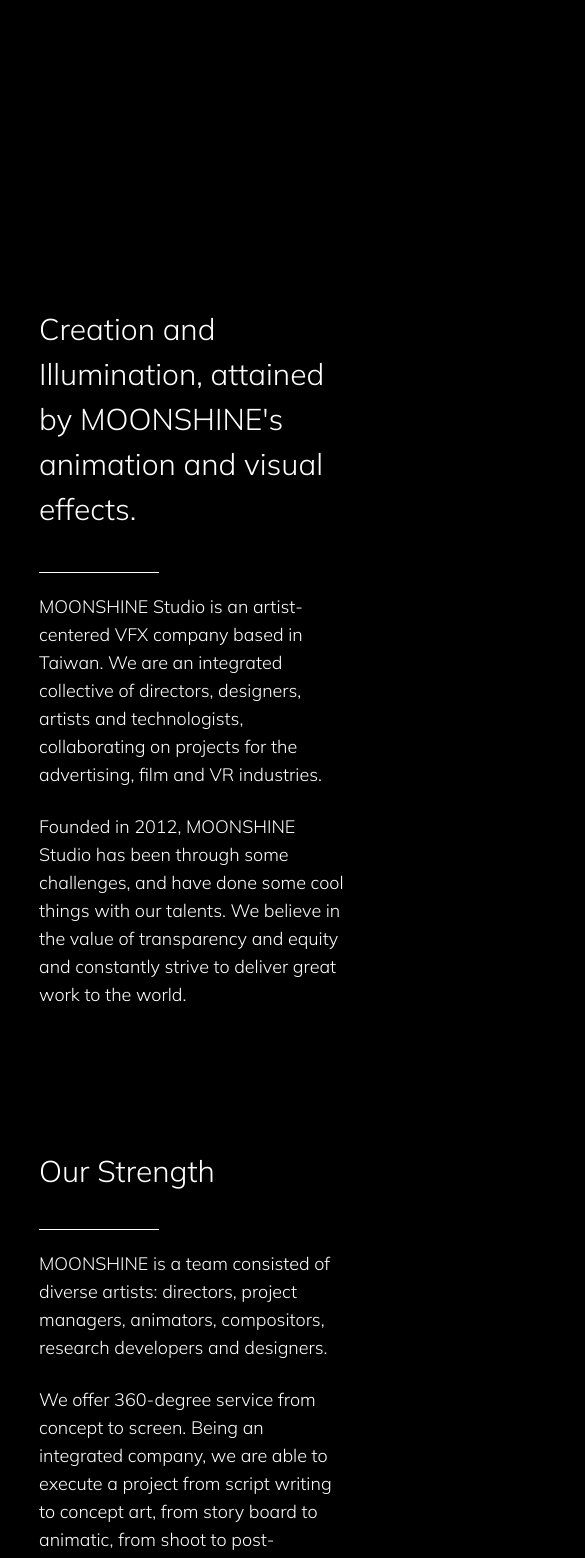
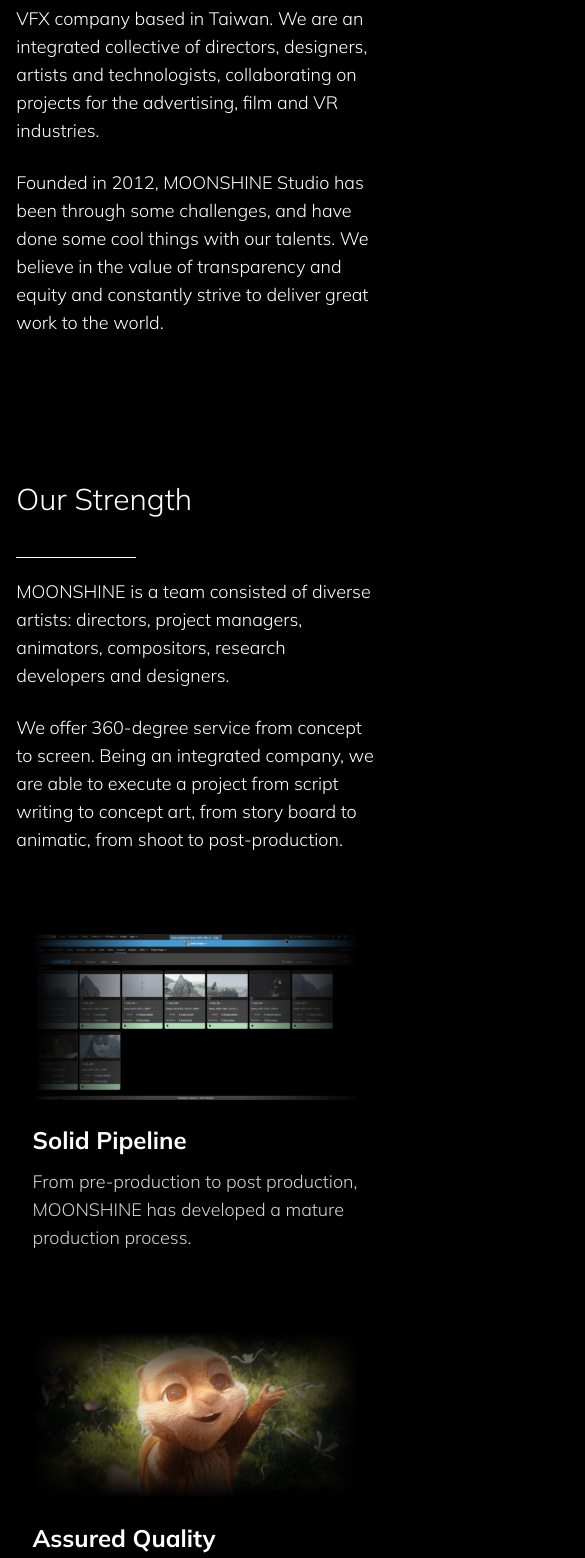
Before and after one commit to MoonShineVFX/moonshine-2022website, a React (Create React App) app: page /about in a window 390 px wide. Shown: the part 432-1990 px from the top of the page, 585 px wide, since content can reach past the window. Built offline with nearby package versions, Linux system fonts and the light colour scheme; no server answers.

Commit message:
Updated rwd about contact

```diff
--- a/src/Components/Navbar_centerLogo.js
+++ b/src/Components/Navbar_centerLogo.js
@@ -109,7 +109,7 @@
           <div className=' absolute top-9 right-9 cursor-pointer' onClick={()=>{setShowMessage(false)}}>
             <TfiClose size={32} className="ml-auto" />
           </div>
-          <div className="block mb-16 mt-11">
+          <div className="block mb-5 mt-6 lg:mb-16 lg:mt-11">
             <Link
               to="/"
             >
--- a/src/Pages/Front/About/About.js
+++ b/src/Pages/Front/About/About.js
@@ -15,8 +15,8 @@
     <div>
       <SwiperBgImages imgData={bgimages}/>
       <div className="mt-16 z-10 relative">
-        <div className="w-4/5 mb-20 xs:w-full mx-auto " >
-          <h1 className='text-3xl font-light xs:text-2xl leading-normal ' >Creation and Illumination, attained by MOONSHINE's animation and visual effects.</h1>
+        <div className="w-11/12 lg:w-4/5 mb-20  mx-auto " >
+          <h1 className='text-2xl lg:text-3xl font-light  leading-normal ' >Creation and Illumination, attained by MOONSHINE's animation and visual effects.</h1>
           <div className='h-[1px] w-[120px] bg-white mt-10' ></div>
           <div className="text-lg mt-5 font-light" data-aos="fade" data-aos-duration="1500">
           MOONSHINE Studio is an artist-centered VFX company based in Taiwan. We are an integrated collective of directors, designers, artists and technologists, collaborating on projects for the advertising, film and VR industries.
@@ -36,30 +36,30 @@
           </div>
         </div>
       </div>
-      <div className="about_content flex flex-col w-3/4 mx-auto gap-20">
-        <div className='flex   text-white w-full items-center' data-aos="fade-up" data-aos-duration="1500">
-          <div className='w-4/6 relative'>
+      <div className="about_content flex flex-col w-10/12 lg:w-3/4 mx-auto gap-20">
+        <div className='flex flex-col md:flex-row   text-white w-full items-center' data-aos="fade-up" data-aos-duration="1500">
+          <div className='lg;w-4/6 relative'>
             <div
               className=' absolute top-0 w-full h-full'
               style={{background: `linear-gradient(90deg,#000,transparent 35%,transparent 65%,#000)`}}></div>
             <img src={process.env.PUBLIC_URL+'/images/about/about-s01.png'} alt=""  />
           </div>
 
-          <div className='w-2/3'>
+          <div className='lg:w-2/3 mt-6 lg:mt-0'>
             <div className='text-2xl font-bold'>Solid Pipeline</div>
             <div className='text-lg text-zinc-300 mt-3 font-light'>
               From pre-production to post production, MOONSHINE has developed a mature production process.
             </div>
           </div>
         </div>
-        <div className='flex   text-white w-full items-center' data-aos="fade-up" data-aos-duration="1500">
-          <div className='w-2/3'>
+        <div className='flex flex-col md:flex-row  text-white w-full items-center' data-aos="fade-up" data-aos-duration="1500">
+          <div className='lg:w-2/3 mt-6 lg:mt-0 order-2 md:order-1'>
             <div className='text-2xl font-bold'>Assured Quality</div>
             <div className='text-lg text-zinc-300   mt-3 font-light'>
               We strive for constantly making great visual works.
             </div>
           </div>
-          <div className='w-4/6 relative'>
+          <div className='lg:w-4/6 relative order-1 md:order-2'>
             <div
               className=' absolute top-0 w-full h-full'
               style={{background: `linear-gradient(90deg,#000,transparent 35%,transparent 65%,#000)`}}></div>
@@ -70,8 +70,8 @@
           </div>
 
         </div>
-        <div className='flex   text-white w-full items-center' data-aos="fade-up" data-aos-duration="1500">
-          <div className='w-4/6 relative'>
+        <div className='flex flex-col md:flex-row  text-white w-full items-center' data-aos="fade-up" data-aos-duration="1500">
+          <div className='lg:w-4/6 relative'>
             <div
               className=' absolute top-0 w-full h-full'
               style={{background: `linear-gradient(90deg,#000,transparent 35%,transparent 65%,#000)`}}></div>
@@ -80,21 +80,21 @@
               style={{background: `linear-gradient(1turn,#000,transparent 50%,transparent 65%,#000)`}}></div>
             <img src={process.env.PUBLIC_URL+'/images/about/about-s03.png'} alt="" />
           </div>
-          <div className='w-2/3'>
+          <div className='lg:w-2/3 mt-6 lg:mt-0'>
             <div className='text-2xl font-bold'>Diversity Works</div>
             <div className='text-lg text-zinc-300  mt-3 font-light'>
               Virtual, digital, realistic…We demonstrate different styles in all formats.
             </div>
           </div>
         </div>
-        <div className='flex   text-white w-full items-center' data-aos="fade-up" data-aos-duration="1500">
-          <div className='w-2/3'>
+        <div className='flex flex-col md:flex-row  text-white w-full items-center' data-aos="fade-up" data-aos-duration="1500">
+          <div className='lg:w-2/3 mt-6 lg:mt-0 order-2 md:order-1'>
             <div className='text-2xl font-bold'>Research Development</div>
             <div className='text-lg text-zinc-300  mt-3 font-light'>
               With our talented R&D technologists, we have developed our own tools and effects.
             </div>
           </div>
-          <div className='w-4/6 relative'>
+          <div className='lg:w-4/6 relative order-1 md:order-2'>
             <div
               className=' absolute top-0 w-full h-full'
               style={{background: `linear-gradient(90deg,#000,transparent 35%,transparent 65%,#000)`}}></div>
@@ -108,11 +108,11 @@
 
       </div>
       <div>
-        <div className="w-3/4 mt-20 xs:w-full mx-auto " data-aos="fade" data-aos-duration="1500">
+        <div className="w-10/12 lg:w-3/4 mt-20  mx-auto " data-aos="fade" data-aos-duration="1500">
           <h1 className=' xs:text-2xl leading-normal text-3xl md:text-3xl font-bold md:w-full py-4 leading-slug mb-10' >Locations</h1>
           <div className='h-[1px] w-[120px] bg-white mt-10' ></div>
           <div className="text-lg mt-5 font-light">
-            <div className='flex gap-20'>
+            <div className='flex flex-col lg:flex-row  gap-20'>
               <div>
                 <div className=' text-xl mb-5 font-bold'>TAIPEI</div>
                 <div className=' text-sm'>
--- a/src/Pages/Front/Components/SwiperBgImages.js
+++ b/src/Pages/Front/Components/SwiperBgImages.js
@@ -15,7 +15,7 @@
         loop={true}
         height={'300'}
         modules={[EffectFade,Autoplay]}
-        className="mySwiper h-[80vh]"
+        className="mySwiper h-auto lg:h-[80vh]"
       >
         {
           imgData.map((item,index)=>{
--- a/src/Pages/Front/Contact/Contact.js
+++ b/src/Pages/Front/Contact/Contact.js
@@ -77,7 +77,7 @@
         </div>
         <div className="contact_info mt-16">
           <div className="text-lg mt-5 font-light">
-            <div className='flex gap-20'>
+            <div className='flex flex-col lg:flex-row gap-20'>
               <div>
                 <div className=' text-xl mb-5 font-bold'>TAIPEI</div>
                 <div className=' text-sm'>
--- a/src/Pages/Front/Home/Home_mainAbout.js
+++ b/src/Pages/Front/Home/Home_mainAbout.js
@@ -3,6 +3,8 @@
 import { LoadingAnim } from '../../../Helper/HtmlComponents';
 import { Transition,TransitionGroup,SwitchTransition } from 'react-transition-group'
 import { FiArrowRightCircle } from "react-icons/fi";
+import { sectionState } from '../../../atoms/modalAtom';
+import {  useRecoilValue } from 'recoil';
 function Home_mainAbout() {
   const FadeChanger = ({url}) =>{
     const [currentUrl, setCurrentUrl] = useState(url)
@@ -52,6 +54,7 @@
   const imgdata = [ "slogan1.png", "slogan2.png","slogan3.png","slogan4.png","slogan5.png"]
   const [num , setNum]=useState(0)
   const [count, setCount] = useState(0);
+  const currentSection = useRecoilValue(sectionState)
 
 
   const incNum = () => {
@@ -87,7 +90,7 @@
           )
         })
       }
-      <div className=' absolute z-10 flex flex-col justify-center h-screen px-12 '>
+      <div className={' absolute z-10 flex flex-col justify-center h-screen px-12 transition-all delay-300 duration-1000 ' + (currentSection === 1 ? ' opacity-100 ' : ' opacity-0 ' )}>
         <div className='text-[0.8rem] font-bold uppercase tracking-[.15em]'>WELCOME TO MOONSHINE</div>
         <div className='text-3xl md:text-3xl font-bold md:w-full py-4 leading-slug'>Creation and Illumination, attained by MOONSHINE's animation <br /> and visual effects.</div>
         <div className='text-lg md:w-2/4 font-light text-zinc-100 my-5'>As dream makers, we dedicate to providing all-around image service, breaking the limitations of creation by technology, and bringing the high quality to the world letting a moonlight shine on the the heart of the industry.</div>
```
Also changed, not shown: src/Pages/Front/Home/Home_mainService.js (+5 -3 lines).
